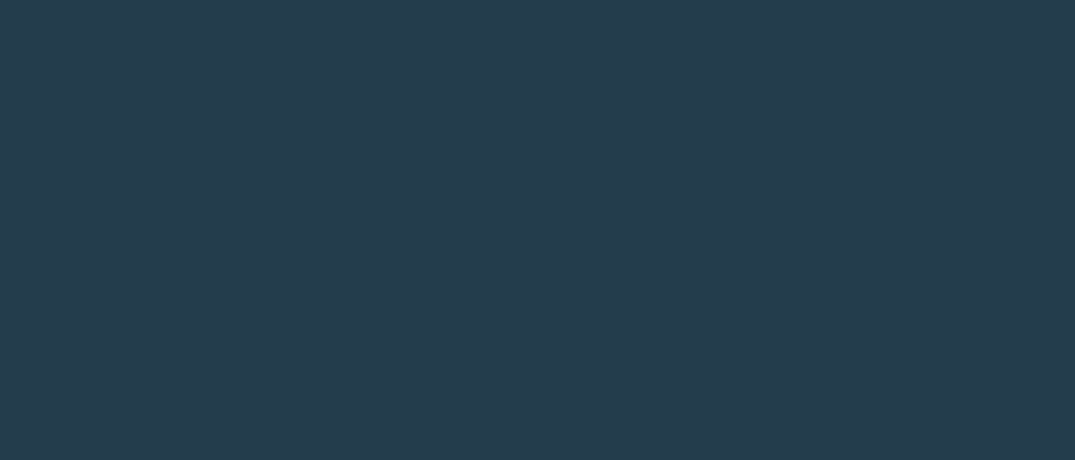
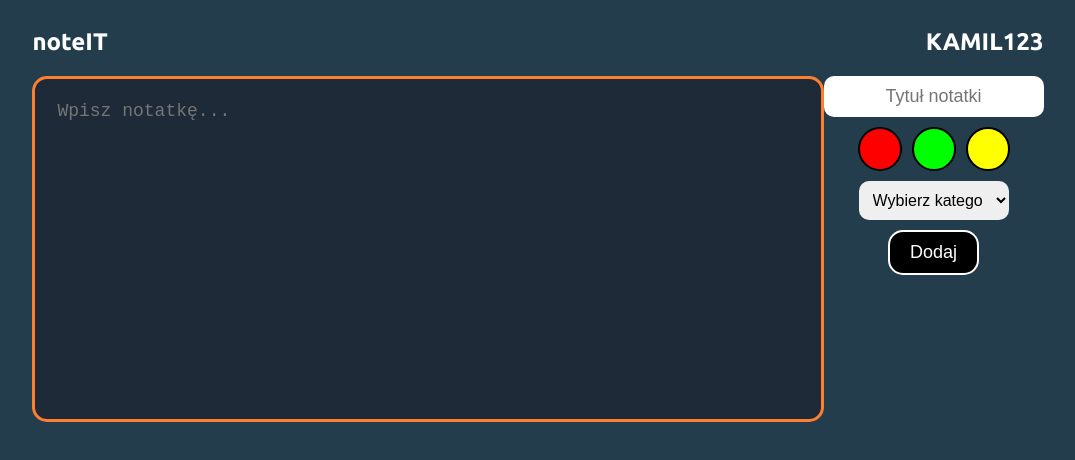
Before and after one commit to SharixVent/noteIT, a React (Vite) app in the folder frontend/: page /create in a window 1280 px wide. Before the commit this address had no page. Shown: the top 460 px of the page, without its empty margins (102-1177 px from the left). Built offline with nearby package versions, Linux system fonts and the light colour scheme.

Commit message:
Dodano Create.jsx

```diff
--- a/frontend/src/App.jsx
+++ b/frontend/src/App.jsx
@@ -2,6 +2,7 @@ import { BrowserRouter as Router, Routes, Route } from 'react-router-dom';
 import Home from './components/Home/Home.jsx';
 import Login from './components/Login/Login.jsx';
 import Register from './components/Register/Register.jsx';
+import Create from './components/Create/Create.jsx';
 
 function App() {
     return (
@@ -10,6 +11,7 @@ function App() {
                 <Route path="/" element={<Home />} />
                 <Route path="/login" element={<Login />} />
                 <Route path="/register" element={<Register />} />
+                <Route path="/create" element={<Create />} />
             </Routes>
         </Router>
     );
--- /dev/null
+++ b/frontend/src/components/Create/Create.css
@@ -0,0 +1,102 @@
+.create-container {
+    background-color: #233d4d;
+    color: white;
+    height: 100vh;
+    display: flex;
+    flex-direction: column;
+    align-items: center;
+    justify-content: start;
+    padding-top: 20px;
+}
+
+.navbar {
+    width: 80%;
+    display: flex;
+    justify-content: space-between;
+    font-size: 24px;
+    font-weight: bold;
+    margin-bottom: 20px;
+}
+
+.main-form {
+    display: flex;
+    width: 80%;
+    justify-content: space-between;
+}
+
+.tekst-box {
+    flex: 1;
+    background: #1e2a38;
+    padding: 20px;
+    border-radius: 15px;
+    border: 3px solid #fe7f2d;
+    min-height: 300px;
+    display: flex;
+}
+
+.tekst-box textarea {
+    width: 100%;
+    height: 100%;
+    background: transparent;
+    border: none;
+    color: white;
+    font-size: 18px;
+    outline: none;
+    resize: none;
+}
+
+.right-panel {
+    display: flex;
+    flex-direction: column;
+    gap: 10px;
+    align-items: center;
+}
+
+.title-input {
+    width: 200px;
+    padding: 10px;
+    font-size: 18px;
+    border-radius: 10px;
+    border: none;
+    text-align: center;
+}
+
+.color-picker {
+    display: flex;
+    gap: 10px;
+}
+
+.color-circle {
+    width: 40px;
+    height: 40px;
+    border-radius: 50%;
+    border: 2px solid black;
+    cursor: pointer;
+}
+
+.selected {
+    box-shadow: 0 0 10px white;
+}
+
+.category-select {
+    width: 150px;
+    padding: 10px;
+    font-size: 16px;
+    border-radius: 10px;
+    border: none;
+}
+
+.submit-button {
+    padding: 10px 20px;
+    font-size: 18px;
+    border-radius: 15px;
+    background: black;
+    color: white;
+    cursor: pointer;
+    border: 2px solid white;
+    transition: 0.3s;
+}
+
+.submit-button:hover {
+    background: #fe7f2d;
+}
--- /dev/null
+++ b/frontend/src/components/Create/Create.jsx
@@ -0,0 +1,76 @@
+import { useState } from 'react';
+import { useNavigate } from 'react-router-dom';
+import './Create.css';
+
+function Create() {
+    const navigate = useNavigate();
+    const [tytul, setTytul] = useState('');
+    const [tekst, setTekst] = useState('');
+    const [kolor, setKolor] = useState('#ffffff');
+    const [kategoria, setKategoria] = useState('');
+
+    const handleColorChange = (newColor) => {
+        setKolor(newColor);
+    };
+
+    const handleSubmit = (e) => {
+        e.preventDefault();
+        console.log({ tytul, tekst, kolor, kategoria });
+    };
+
+    return (
+        <div className="create-container">
+            <div className="navbar">
+                <div className="logo">noteIT</div>
+                <div className="user-name">KAMIL123</div>
+            </div>
+
+            <form className="main-form" onSubmit={handleSubmit}>
+                <div className="tekst-box">
+                    <textarea
+                        placeholder="Wpisz notatkę..."
+                        value={tekst}
+                        onChange={(e) => setTekst(e.target.value)}
+                    ></textarea>
+                </div>
+
+                <div className="right-panel">
+                    <input
+                        className="title-input"
+                        style={{ backgroundColor: kolor }}
+                        type="text"
+                        placeholder="Tytuł notatki"
+                        value={tytul}
+                        onChange={(e) => setTytul(e.target.value)}
+                    />
+
+                    <div className="color-picker">
+                        {['#ff0000', '#00ff00', '#ffff00'].map((color) => (
+                            <div
+                                key={color}
+                                className={`color-circle ${kolor === color ? 'selected' : ''}`}
+                                style={{ backgroundColor: color }}
+                                onClick={() => handleColorChange(color)}
+                            ></div>
+                        ))}
+                    </div>
+
+                    <select
+                        className="category-select"
+                        value={kategoria}
+                        onChange={(e) => setKategoria(e.target.value)}
+                    >
+                        <option value="">Wybierz kategorię</option>
+                        <option value="Praca">Praca</option>
+                        <option value="Studia">Studia</option>
+                        <option value="Inne">Inne</option>
+                    </select>
+
+                    <button type="submit" className="submit-button">Dodaj</button>
+                </div>
+            </form>
+        </div>
+    );
+}
+
+export default Create;
```
